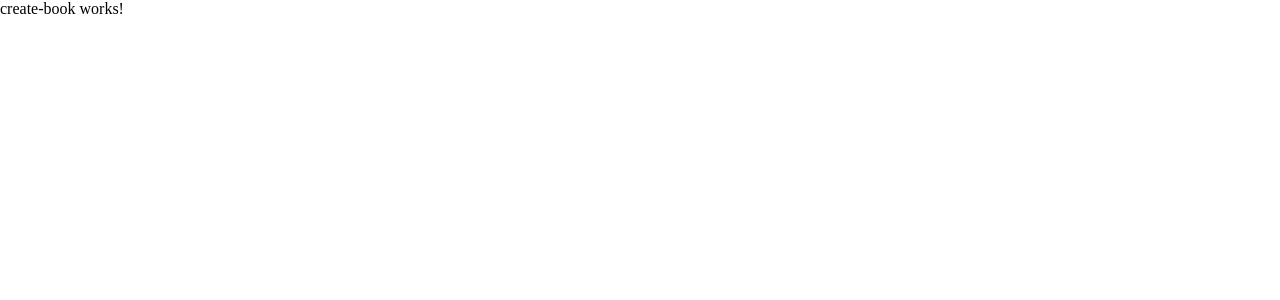
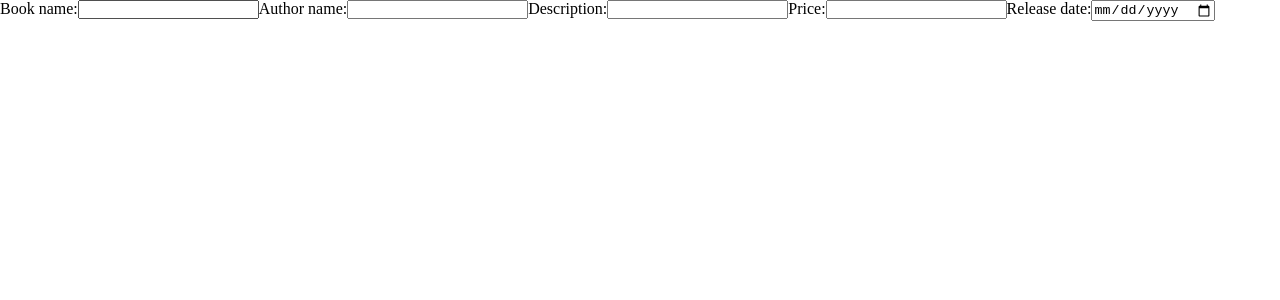
Before and after one commit to V1nicius00/learning-angular, an Angular app: page /create in a window 1280 px wide. Shown: the top 300 px of the page. Built offline with nearby package versions, Linux system fonts and the light colour scheme.

Commit message:
creating fields for create book

```diff
--- a/src/app/pages/create-book/create-book.component.html
+++ b/src/app/pages/create-book/create-book.component.html
@@ -1 +1,14 @@
-<p>create-book works!</p>
+<label for="bookName">Book name:</label>
+<input id="bookName" type="text">
+
+<label for="author">Author name:</label>
+<input id="author" type="text">
+
+<label for="description">Description:</label>
+<input id="description" type="text">
+
+<label for="price">Price:</label>
+<input id="price" type="number">
+
+<label for="releaseDate">Release date:</label>
+<input id="releaseDate" type="date">
```
